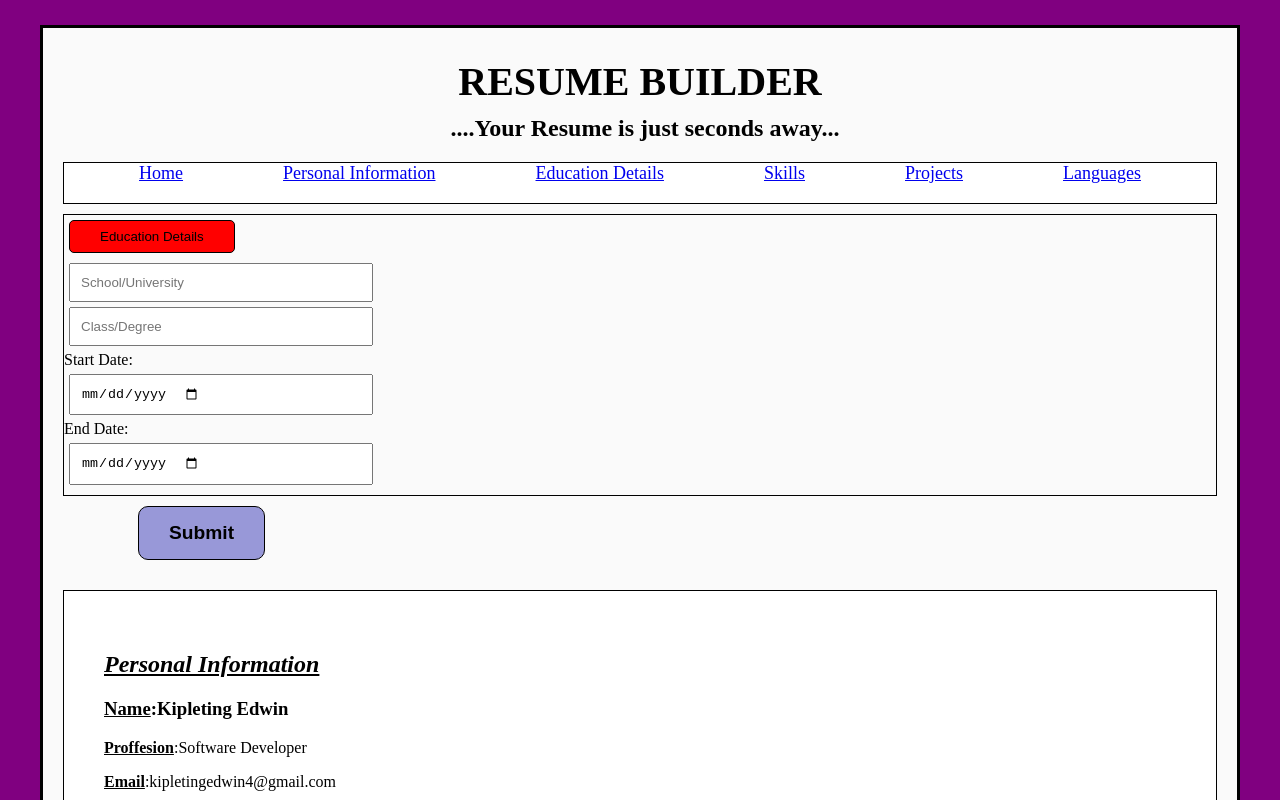
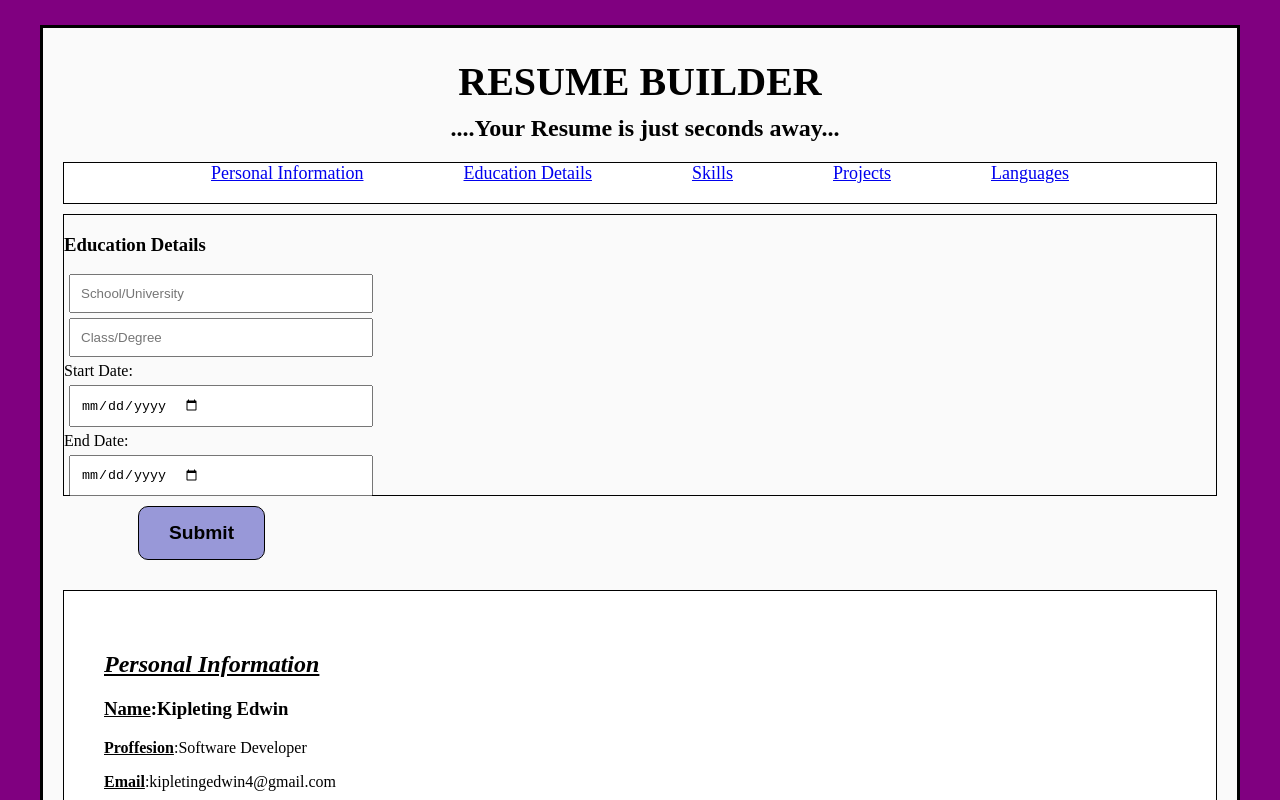
Before and after one commit to KipletingEdwin/Resume-Builder, a React (Create React App) app: page /education in a window 1280 px wide. Shown: the top 800 px of the page. Built offline with nearby package versions, Linux system fonts and the light colour scheme; data requests are answered from the project's data file.

Commit message:
set Routes correctly

```diff
--- a/src/App.js
+++ b/src/App.js
@@ -26,7 +26,7 @@ function App() {
     project_url: "",
     skills: "",
   });
-  // const [page,setPage] =useState("/")
+
 
   function handleChange(e) {
     setFormData({ ...formData, [e.target.name]: e.target.value });
--- a/src/Components/Education.js
+++ b/src/Components/Education.js
@@ -3,7 +3,7 @@ import React from "react";
 function Education({ formData, handleChange }) {
   return (
     <div className="Education">
-      <button>Education Details</button>
+      <h3>Education Details</h3>
       <input
         type="text"
         name="school"
--- a/src/Components/Languages.js
+++ b/src/Components/Languages.js
@@ -3,7 +3,7 @@ import React from "react";
 function Languages({ formData, handleChange }) {
   return (
     <div className="Languages">
-      <button>Add Languages</button>
+      <h3>Languages</h3>
       <input
         type="text"
         name="languages"
--- a/src/Components/Navbar.js
+++ b/src/Components/Navbar.js
@@ -5,7 +5,7 @@ function NavBar() {
 
     return (
         <nav>
-            <NavLink to="/" >Home</NavLink>
+            {/* <NavLink to="/" >Home</NavLink> */}
             <NavLink to="/personalinformation" >Personal Information</NavLink>
             <NavLink to="/education" >Education Details</NavLink>
             <NavLink to="/skills" >Skills</NavLink>
--- a/src/Components/PersonalInfo.js
+++ b/src/Components/PersonalInfo.js
@@ -3,7 +3,7 @@ import React from "react";
 function PersonalInfo({ formData, handleChange }) {
   return (
     <div className="PersonalInfo">
-      <button>Personal Information</button>
+      <h3>Personal Information</h3>
 
       <div>
         <input
--- a/src/Components/Projects.js
+++ b/src/Components/Projects.js
@@ -3,7 +3,7 @@ import React from "react";
 function Projects({ formData, handleChange }) {
   return (
     <div className="Projects">
-      <button>Projects</button>
+     <h3>Projects</h3>
       <input
         type="text"
         name="head"
--- a/src/Components/Skills.js
+++ b/src/Components/Skills.js
@@ -3,7 +3,7 @@ import React from "react";
 function Skills({ formData, handleChange }) {
   return (
     <div className="Skills">
-      <h2>Skills</h2>
+      <h3>Skills</h3>
       <textarea
         type="text"
         name="skills"
```
